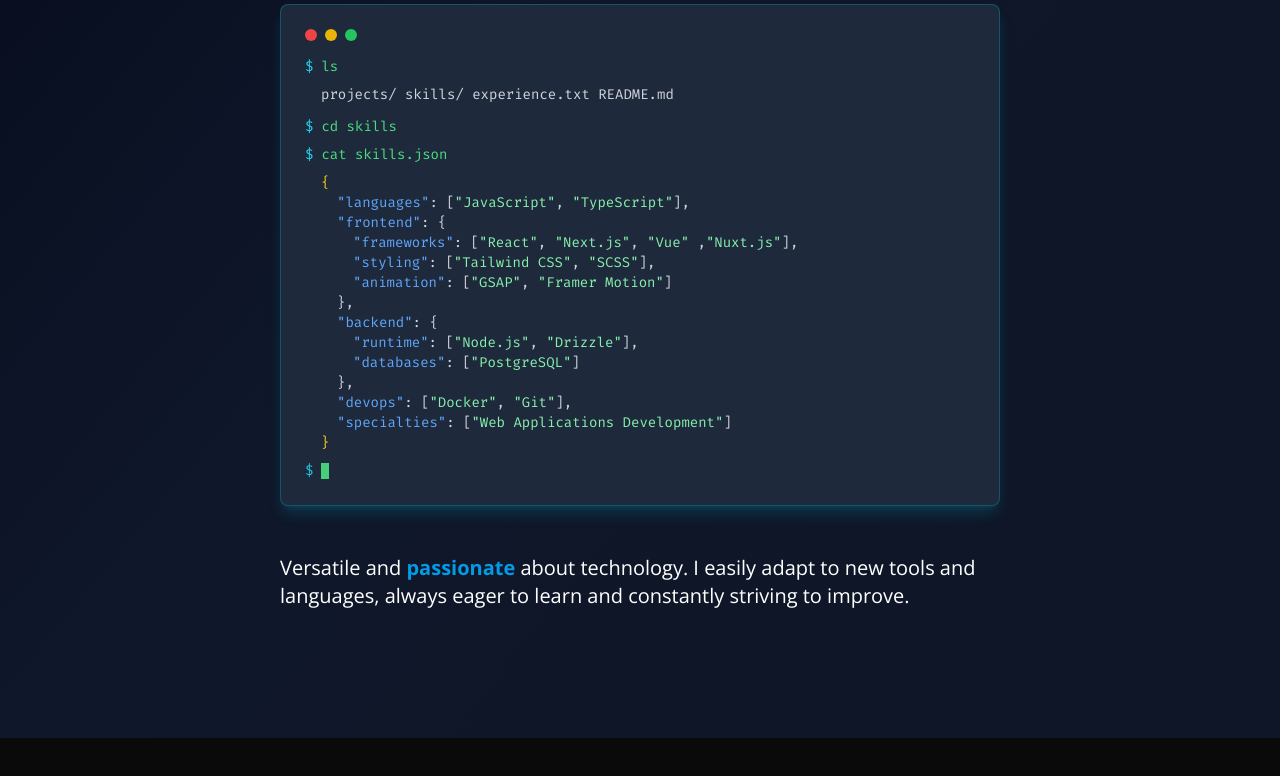
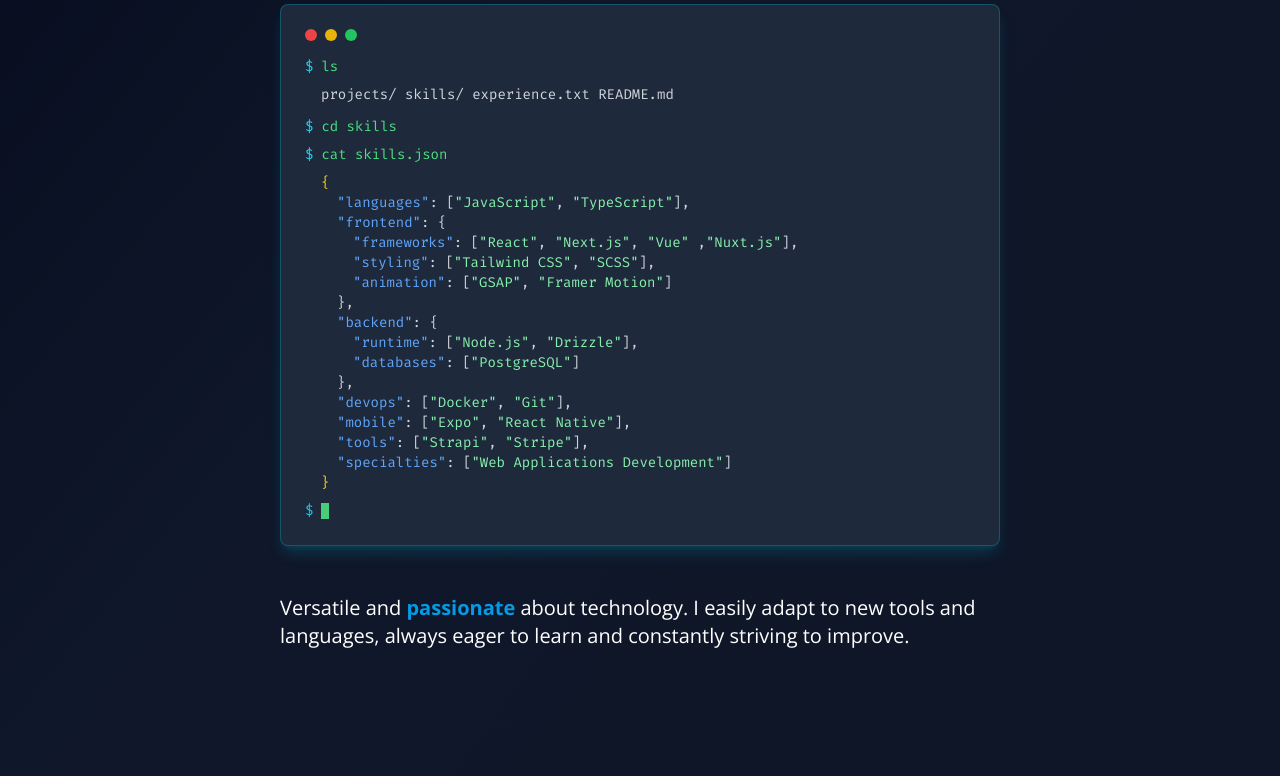
Before and after one commit to daniolaeriu/portfolio, a React (Vite) app: page /experience in a window 1280 px wide. Shown: the part 802-1578 px from the top of the page. Before the commit the page ends 1540 px from the top, so only its background shows below. Built offline with nearby package versions, Linux system fonts and the light colour scheme.

Commit message:
feat: add more fields in experience

```diff
--- a/src/components/experience.tsx
+++ b/src/components/experience.tsx
@@ -194,6 +194,16 @@ export default function Experience() {
                 <span className="text-green-300">"Git"</span>],
               </div>
               <div className="ml-4">
+                <span className="text-blue-400">"mobile"</span>: [
+                <span className="text-green-300">"Expo"</span>,{" "}
+                <span className="text-green-300">"React Native"</span>],
+              </div>
+              <div className="ml-4">
+                <span className="text-blue-400">"tools"</span>: [
+                <span className="text-green-300">"Strapi"</span>,{" "}
+                <span className="text-green-300">"Stripe"</span>],
+              </div>
+              <div className="ml-4">
                 <span className="text-blue-400">"specialties"</span>: [
                 <span className="text-green-300">
                   "Web Applications Development"
```
